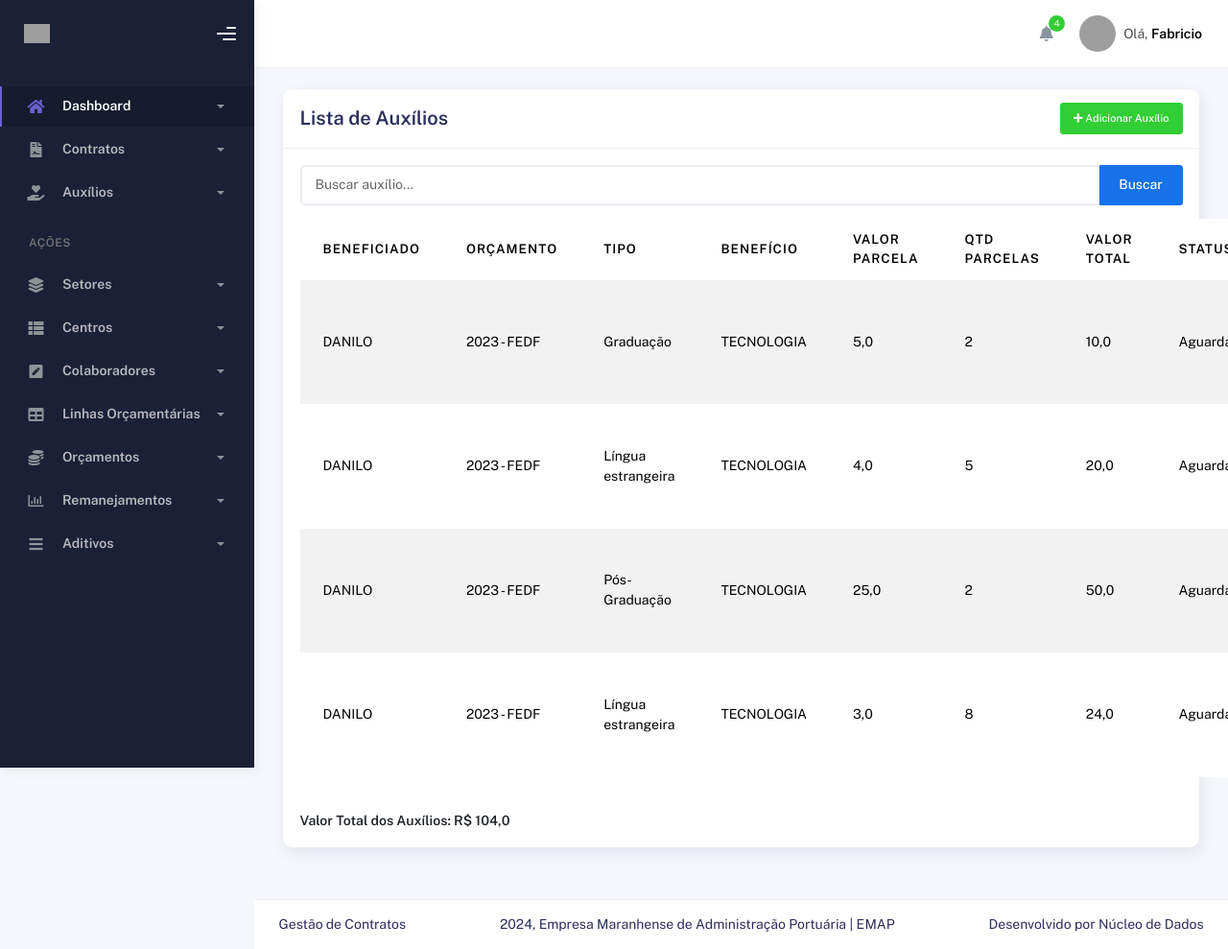
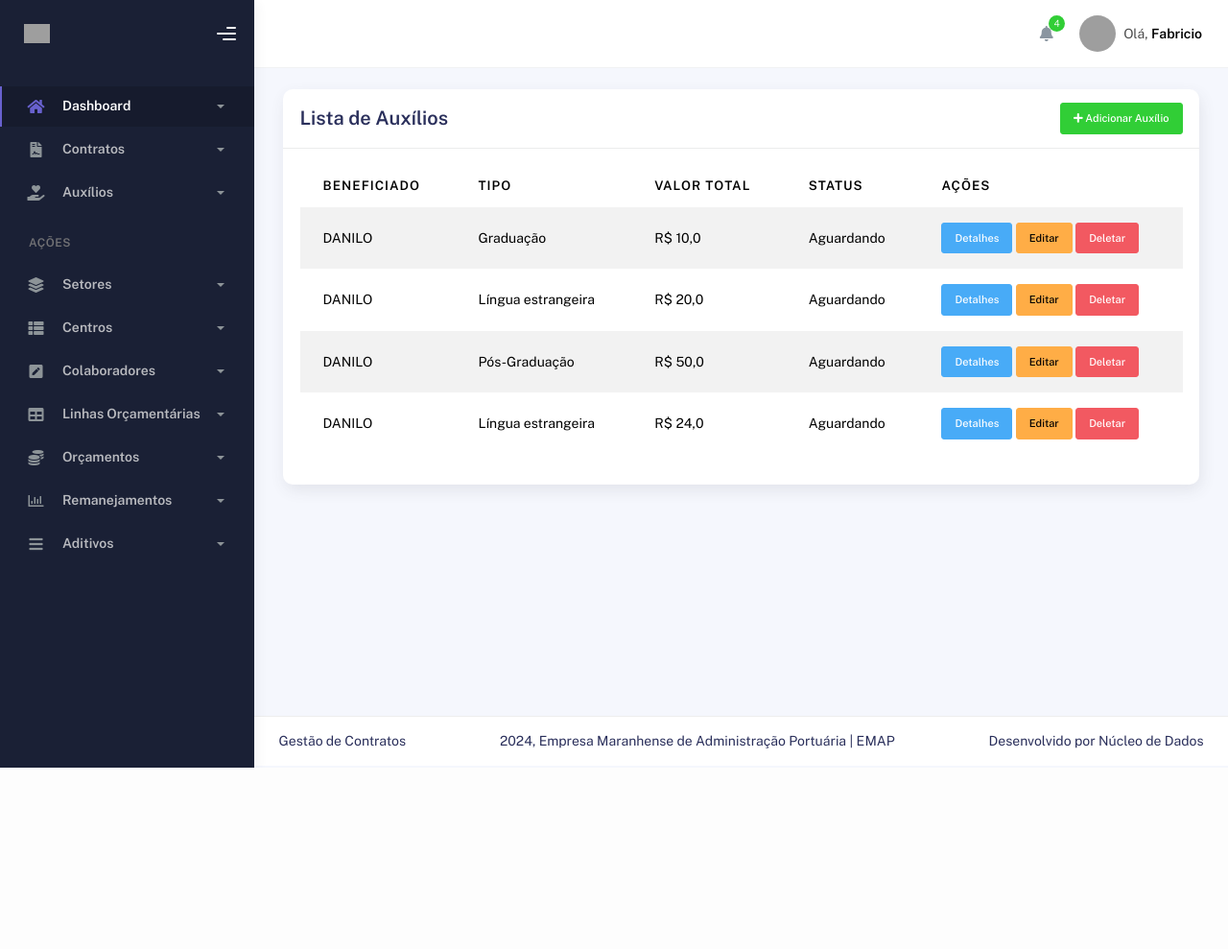
Before and after one commit to DaniloDalessandro/Syscontracts, a Django app: page /auxilios/listar_auxilios/ in a window 1280 px wide. Shown: the whole page at 96% size. After the commit the page ends 800 px from the top, so only its background shows below. Run offline with Django 5.2, Linux system fonts and the light colour scheme; data comes from the database, SQL or seed files in the repository; both versions use the stored data as it was after the commit; some libraries are stand-ins or nearby versions; grey boxes are pictures that could not be loaded.

Commit message:
ajuste auxilios

```diff
--- a/aid/models.py
+++ b/aid/models.py
@@ -50,29 +50,7 @@ class AuxilioColaborador(models.Model):
         else:
             self.status = 'finalizado'
 
-        # Ajustar orçamento apenas se a classe for CAPEX
-        if self.orcamento.classe == 'CAPEX':
-            if not self.pk:
-                # Novo objeto, subtrai o valor do orçamento
-                self.orcamento.valor = F('valor') - self.valor_total
-            else:
-                # Objeto existente, ajustar orçamento
-                old_instance = AuxilioColaborador.objects.get(pk=self.pk)
-                self.orcamento.valor = F('valor') + old_instance.valor_total - self.valor_total
-            self.orcamento.save()
-        else:
-            print("Orçamento não é do tipo CAPEX. Nenhuma subtração foi realizada.")
-
         super().save(*args, **kwargs)
-
-    def delete(self, *args, **kwargs):
-        if self.orcamento.classe == 'CAPEX':
-            # Reverter o valor do orçamento ao deletar
-            self.orcamento.valor = F('valor') + self.valor_total
-            self.orcamento.save()
-        else:
-            print("Orçamento não é do tipo CAPEX. Nenhuma subtração foi revertida.")
-        super().delete(*args, **kwargs)
 
     class Meta:
         verbose_name = 'Auxílio Colaborador'
--- a/aid/templates/auxiliocolaborador_list.html
+++ b/aid/templates/auxiliocolaborador_list.html
@@ -13,21 +13,12 @@
                         </a>
                     </div>
                     <div class="card-body">
-                        <form method="GET" action="{% url 'auxilio_colaborador_list' %}">
-                            <div class="input-group mb-3">
-                                <input type="text" class="form-control" name="search" placeholder="Buscar auxílio...">
-                                <button class="btn btn-primary" type="submit">Buscar</button>
-                            </div>
-                        </form>
+                        <!-- Removido o formulário de busca -->
                         <table class="table table-striped">
                             <thead>
                                 <tr>
                                     <th>Beneficiado</th>
-                                    <th>Orçamento</th>
                                     <th>Tipo</th>
-                                    <th>Benefício</th>
-                                    <th>Valor Parcela</th>
-                                    <th>Qtd Parcelas</th>
                                     <th>Valor Total</th>
                                     <th>Status</th>
                                     <th>Ações</th>
@@ -37,12 +28,8 @@
                                 {% for auxilio in auxilios_colaboradores %}
                                 <tr>
                                     <td>{{ auxilio.beneficiado.nome_completo }}</td>
-                                    <td>{{ auxilio.orcamento }}</td>
                                     <td>{{ auxilio.get_tipo_display }}</td>
-                                    <td>{{ auxilio.beneficio }}</td>
-                                    <td>{{ auxilio.valor_parcela }}</td>
-                                    <td>{{ auxilio.qtd_parcelas }}</td>
-                                    <td>{{ auxilio.valor_total }}</td>
+                                    <td>R$ {{ auxilio.valor_total }}</td>
                                     <td>
                                         {% if auxilio.status == 'ativo' %}
                                             Ativo
@@ -55,12 +42,12 @@
                                     <td>
                                         <a href="{% url 'auxilio_colaborador_detail' auxilio.pk %}" class="btn btn-info btn-sm">Detalhes</a>
                                         <a href="{% url 'auxilio_colaborador_update' auxilio.pk %}" class="btn btn-warning btn-sm">Editar</a>
-                                        <a href="{% url 'auxilio_colaborador_delete' auxilio.pk %}" class="btn btn-warning btn-sm">Deletar</a>
+                                        <a href="{% url 'auxilio_colaborador_delete' auxilio.pk %}" class="btn btn-danger btn-sm">Deletar</a>
                                     </td>
                                 </tr>
                                 {% empty %}
                                 <tr>
-                                    <td colspan="9" class="text-center">Nenhum auxílio encontrado.</td>
+                                    <td colspan="5" class="text-center">Nenhum auxílio encontrado.</td>
                                 </tr>
                                 {% endfor %}
                             </tbody>
@@ -112,10 +99,6 @@
                                 </nav>
                             {% endif %}
                         </div>
-
-                        <div class="text-right mt-4">
-                            <strong>Valor Total dos Auxílios: R$ {{ valor_total_auxilios }}</strong>
-                        </div>
                     </div>
                 </div>
             </div>
--- a/aid/views.py
+++ b/aid/views.py
@@ -4,7 +4,6 @@ from .models import AuxilioColaborador,Orcamento
 from .forms import AuxilioColaboradorForm
 from django.db.models import Sum
 from datetime import date
-from django.contrib import messages
 
 class AuxilioColaboradorListView(ListView):
     model = AuxilioColaborador
@@ -32,12 +31,6 @@ class AuxilioColaboradorListView(ListView):
 
         return queryset.order_by('id')
 
-    def get_context_data(self, **kwargs):
-        context = super().get_context_data(**kwargs)
-        total_auxilios = self.get_queryset().aggregate(total=Sum('valor_total'))['total'] or 0
-        context['valor_total_auxilios'] = total_auxilios
-        context['orcamentos'] = Orcamento.objects.all()
-        return context
 
 class AuxilioColaboradorDetailView(DetailView):
     model = AuxilioColaborador
@@ -50,15 +43,6 @@ class AuxilioColaboradorCreateView(CreateView):
     template_name = 'auxiliocolaborador_form.html'
     success_url = reverse_lazy('auxilio_colaborador_list')
 
-    def form_valid(self, form):
-        # Sucesso ao criar o auxílio
-        messages.success(self.request, "Auxílio criado com sucesso!")
-        return super().form_valid(form)
-
-    def form_invalid(self, form):
-        # Erro ao tentar criar o auxílio
-        messages.error(self.request, "Houve um erro ao criar o auxílio.")
-        return super().form_invalid(form)
 
 class AuxilioColaboradorUpdateView(UpdateView):
     model = AuxilioColaborador
--- a/templates/index.html
+++ b/templates/index.html
@@ -502,18 +502,6 @@
         {% block 'conteudo' %}
 
         {% endblock %}
-        {% if messages %}
-        <div class="container mt-4">
-          {% for message in messages %}
-              <div class="alert alert-{{ message.tags }} alert-dismissible fade show" role="alert">
-                  {{ message }}
-                  <button type="button" class="close" data-dismiss="alert" aria-label="Close">
-                      <span aria-hidden="true">&times;</span>
-                  </button>
-              </div>
-          {% endfor %}
-        </div>
-        {% endif %}
 
         <footer class="footer">
           <div class="container-fluid d-flex justify-content-between">
```
Also changed, not shown: aid/templates/auxiliocolaborador_confirm_delete.html (+11 -31 lines), aid/templates/auxiliocolaborador_form.html (+26 -2 lines), core/settings.py (+1 -9 lines), db.sqlite3.
